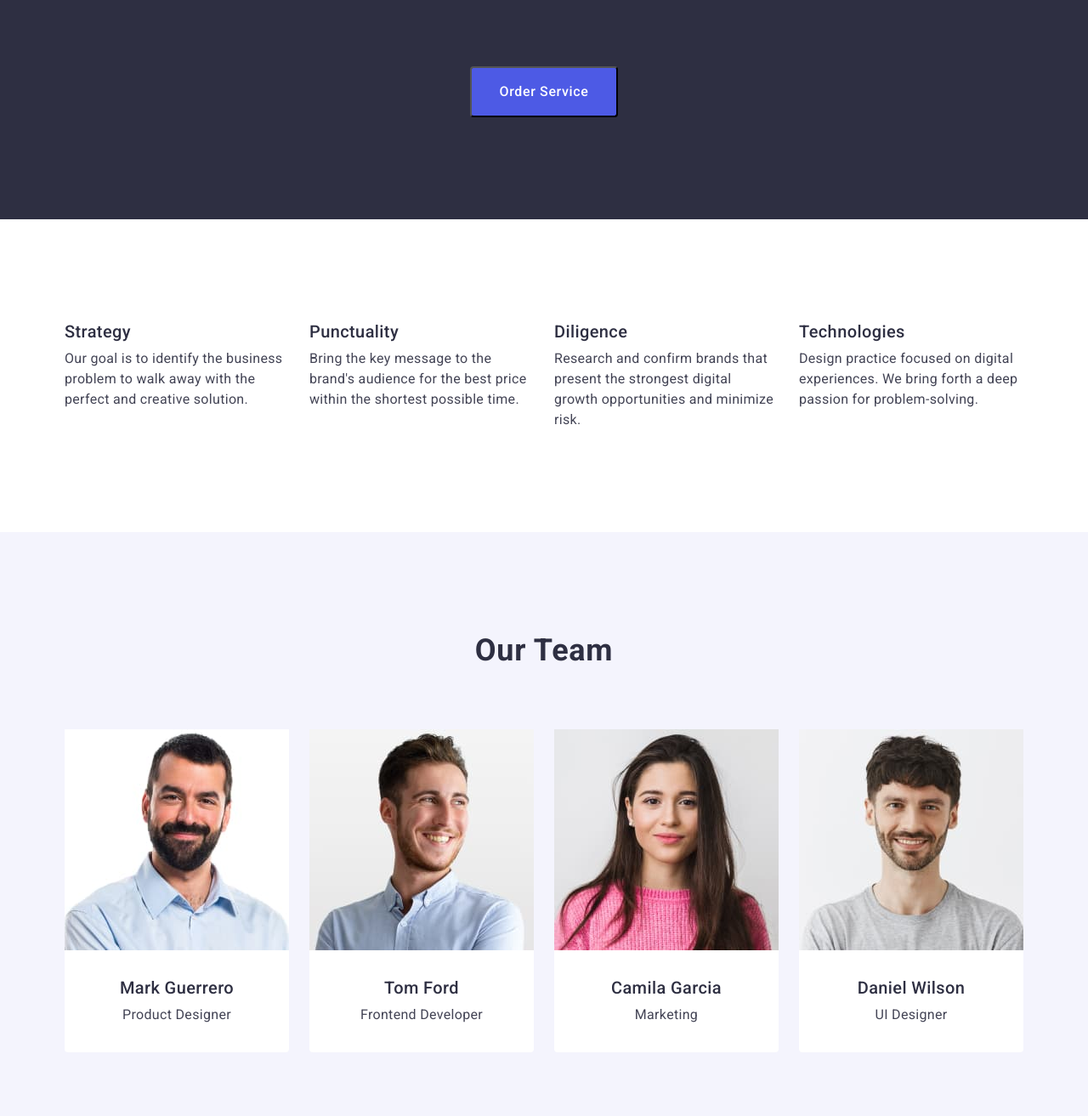
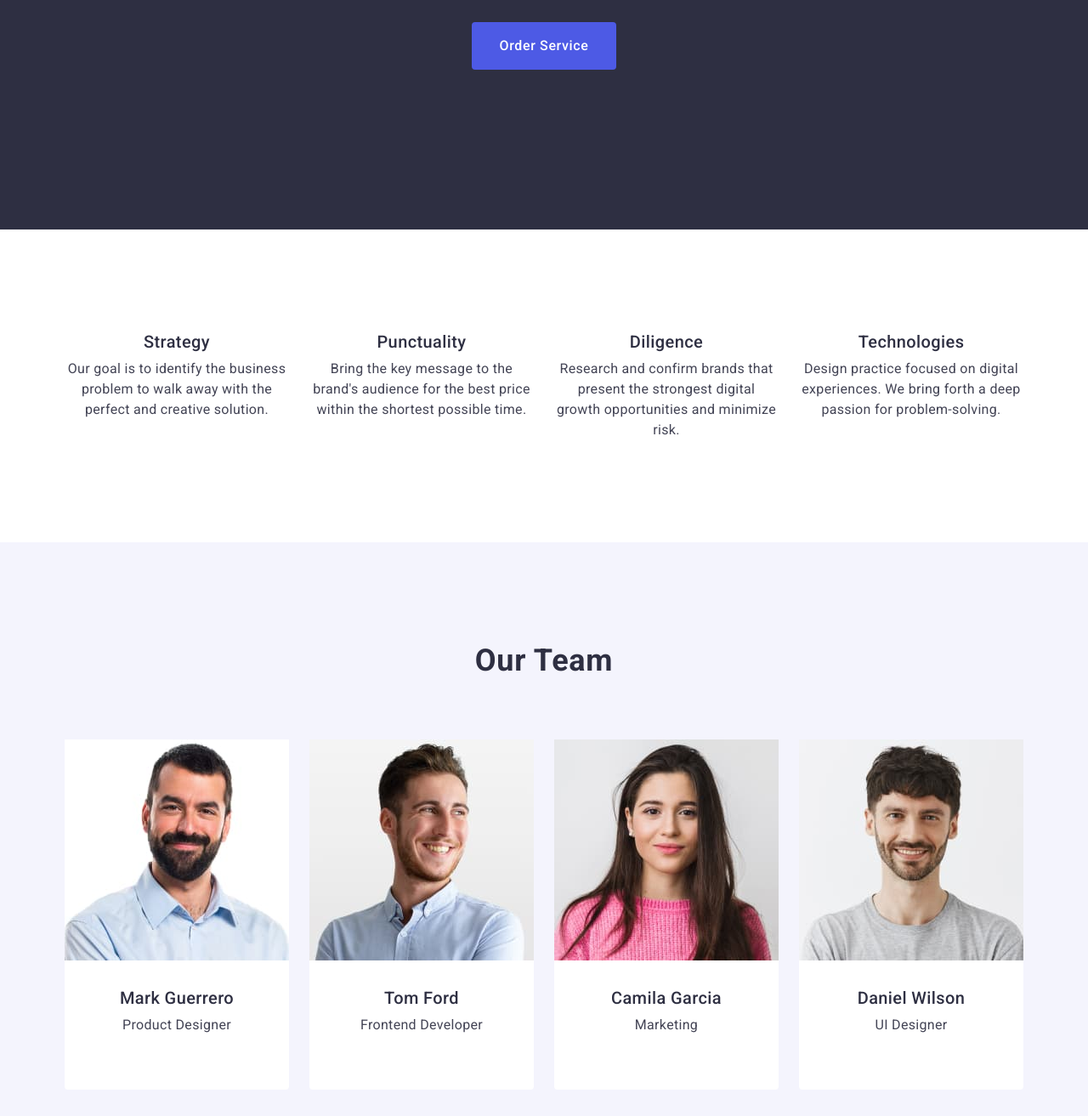
Before and after one commit to nataletka/goit-markup-hw-03, a plain HTML site: page index.html in a window 1280 px wide. Shown: the part 451-1764 px from the top of the page at 85% size. Drawn offline with nearby package versions, Linux system fonts and the light colour scheme.

Commit message:
update styles and html

```diff
--- a/css/styles.css
+++ b/css/styles.css
@@ -75,6 +75,7 @@ header {
 
 .nav-address {
   display: flex;
+  align-items: center;
 }
 .contact {
   display: flex;
@@ -89,7 +90,7 @@ header {
 .link {
   width: calc((100% - 40px) / 2);
 }
-nav {
+.navigation {
   display: flex;
 }
 .menu {
@@ -112,6 +113,7 @@ nav {
   font-size: 16px;
   line-height: 1.5;
   color: #2e2f42;
+
   width: calc((100% - 80px) / 3);
 }
 
@@ -121,8 +123,9 @@ nav {
 }
 .hero {
   background-color: #2e2f42;
-  padding-left: 472px;
-  padding-right: 472px;
+
+  padding-top: 188px;
+  padding-bottom: 188px;
 }
 .hero-content {
   display: flex;
@@ -139,12 +142,12 @@ nav {
   text-align: center;
   color: #fff;
   margin-bottom: 48px;
+  max-width: 496px;
 }
 .declaration {
   display: flex;
   flex-wrap: wrap;
-  row-gap: 8px;
-  column-gap: 24px;
+  gap: 24px;
 }
 .declaration-item {
   width: calc((100% - 72px) / 4);
@@ -177,13 +180,17 @@ address a:focus {
 }
 
 .button-service {
+  display: block;
   font-weight: 500;
   font-size: 16px;
   line-height: 1.5;
   color: #fff;
   letter-spacing: 0.04em;
-  background: #4d5ae5;
+  background-color: #4d5ae5;
   cursor: pointer;
+  min-width: 169px;
+  height: 56px;
+  border: none;
   border-radius: 4px;
   padding-left: 32px;
   padding-right: 32px;
@@ -194,12 +201,17 @@ button:hover,
 button:focus {
   background: #404bbf;
 }
+.team-text {
+  padding-top: 32px;
+  padding-bottom: 32px;
+}
 .title-text {
   font-weight: 500;
   font-size: 20px;
   line-height: 1.2;
   letter-spacing: 0.02em;
   color: #2e2f42;
+  text-align: center;
   margin-bottom: 8px;
 }
 .list-section {
@@ -214,6 +226,7 @@ button:focus {
   line-height: 1.5;
   color: #434455;
   letter-spacing: 0.02em;
+  text-align: center;
 }
 .team {
   background-color: #f4f4fd;
@@ -221,12 +234,8 @@ button:focus {
 .team-list {
   display: flex;
   flex-wrap: wrap;
-  row-gap: 8px;
-  column-gap: 24px;
+  gap: 24px;
   text-align: center;
-}
-.team-list img {
-  padding-bottom: 32px;
 }
 .portfolio-list {
   display: flex;
@@ -258,7 +267,7 @@ button:focus {
   color: #f4f4fd;
 }
 .logo-footer {
-  display: flex;
+  display: inline-block;
   align-items: center;
   margin-bottom: 16px;
 }
--- a/index.html
+++ b/index.html
@@ -18,9 +18,8 @@
   </head>
   <body>
     <header>
-      <div class="container">
-        <div class="nav-address">
-          <nav>
+      <div class="container nav-address">
+        <nav class="navigation">
           <a class="logo logo-header" href="./index.html"
             >Web<span class="logo-studio">Studio</span></a
           >
@@ -42,7 +41,6 @@
             </li>
           </ul>
         </address>
-        </div>
       </div>
     </header>
     <main>
@@ -98,23 +96,38 @@
           <ul class="team-list">
             <li class="list-section">
               <img src="./images/img(1).jpg" alt="Mark Guerrero" width="264" />
+              <div class="team-text">
                 <h3 class="title-text">Mark Guerrero</h3>
                 <p class="text-content">Product Designer</p>
+              </div>
             </li>
             <li class="list-section">
-              <img src="./images/img(2).jpg" alt="Tom Ford" width="264" />
+              <img src="./images/img(2).jpg" alt="Tom Ford" width="264" /><div
+                class="team-text"
+              >
                 <h3 class="title-text">Tom Ford</h3>
                 <p class="text-content">Frontend Developer</p>
+              </div>
             </li>
             <li class="list-section">
-              <img src="./images/img(3).jpg" alt="Camila Garcia" width="264" />
+              <img
+                src="./images/img(3).jpg"
+                alt="Camila Garcia"
+                width="264"
+              /><div class="team-text">
                 <h3 class="title-text">Camila Garcia</h3>
                 <p class="text-content">Marketing</p>
+              </div>
             </li>
             <li class="list-section">
-              <img src="./images/img(4).jpg" alt="Daniel Wilson" width="264" />
+              <img
+                src="./images/img(4).jpg"
+                alt="Daniel Wilson"
+                width="264"
+              /><div class="team-text">
                 <h3 class="title-text">Daniel Wilson</h3>
                 <p class="text-content">UI Designer</p>
+              </div>
             </li>
           </ul>
         </div>
```
Lines whose indentation alone changed are shown as unchanged.
